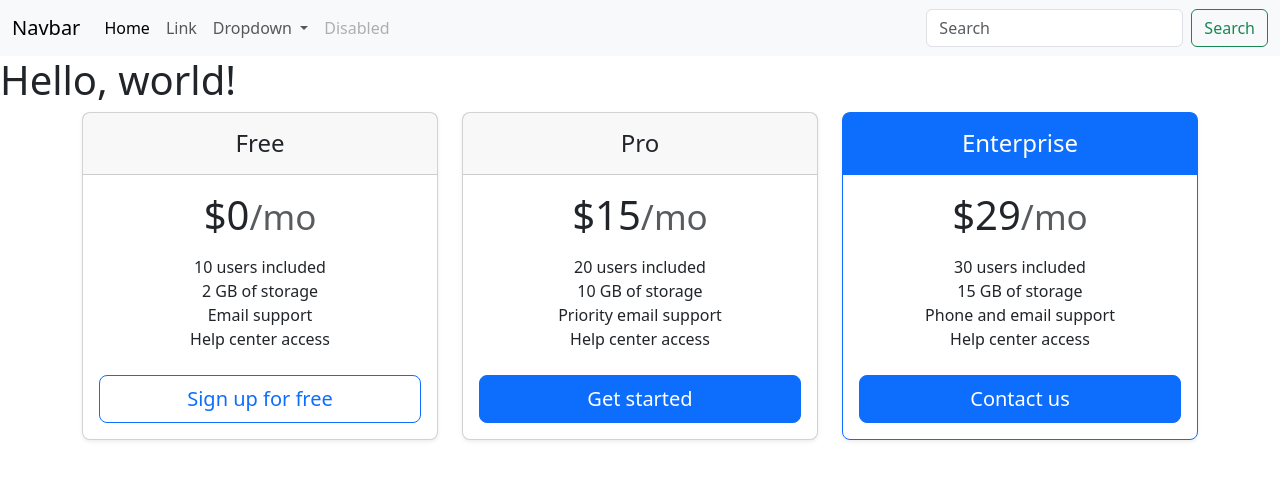
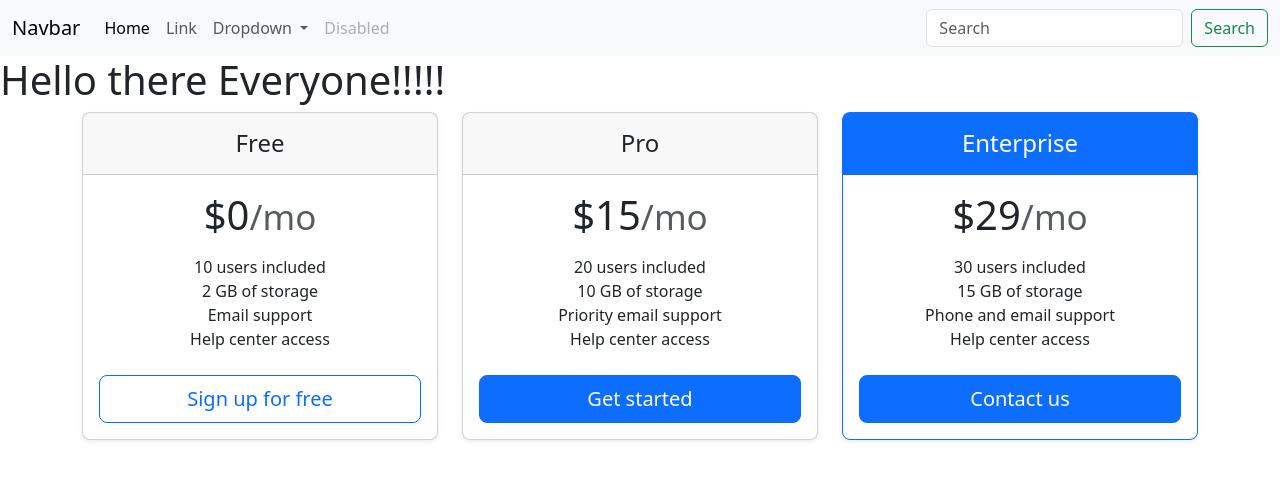
Before and after one commit to asniteshkumar/feature-branch-workflow, a plain HTML site: page index.html in a window 1280 px wide. Drawn offline with nearby package versions, Linux system fonts and the light colour scheme.

Commit message:
Update index.html

```diff
--- a/index.html
+++ b/index.html
@@ -49,7 +49,7 @@
     </div>
   </div>
 </nav>
-    <h1>Hello, world!</h1>
+    <h1>Hello there Everyone!!!!!</h1>
     <div class="container">
         <div class="row row-cols-1 row-cols-md-3 mb-3 text-center" style="user-select: auto;">
             <div class="col" style="user-select: auto;">
```
